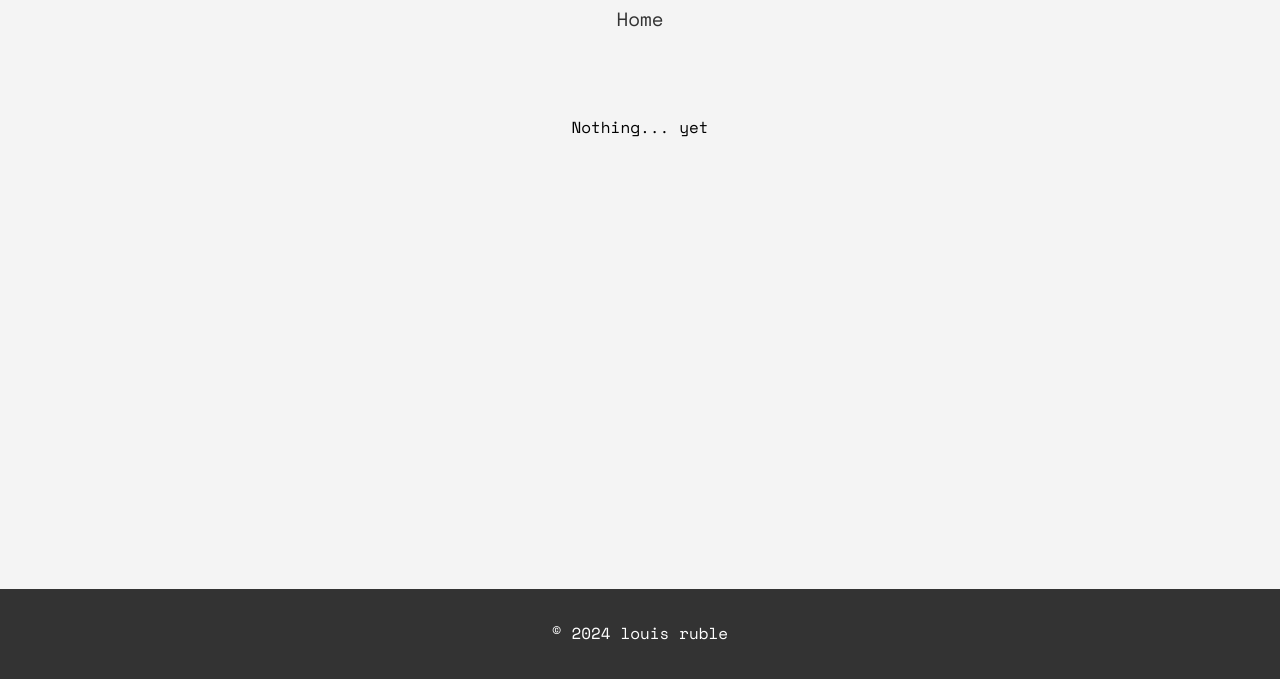
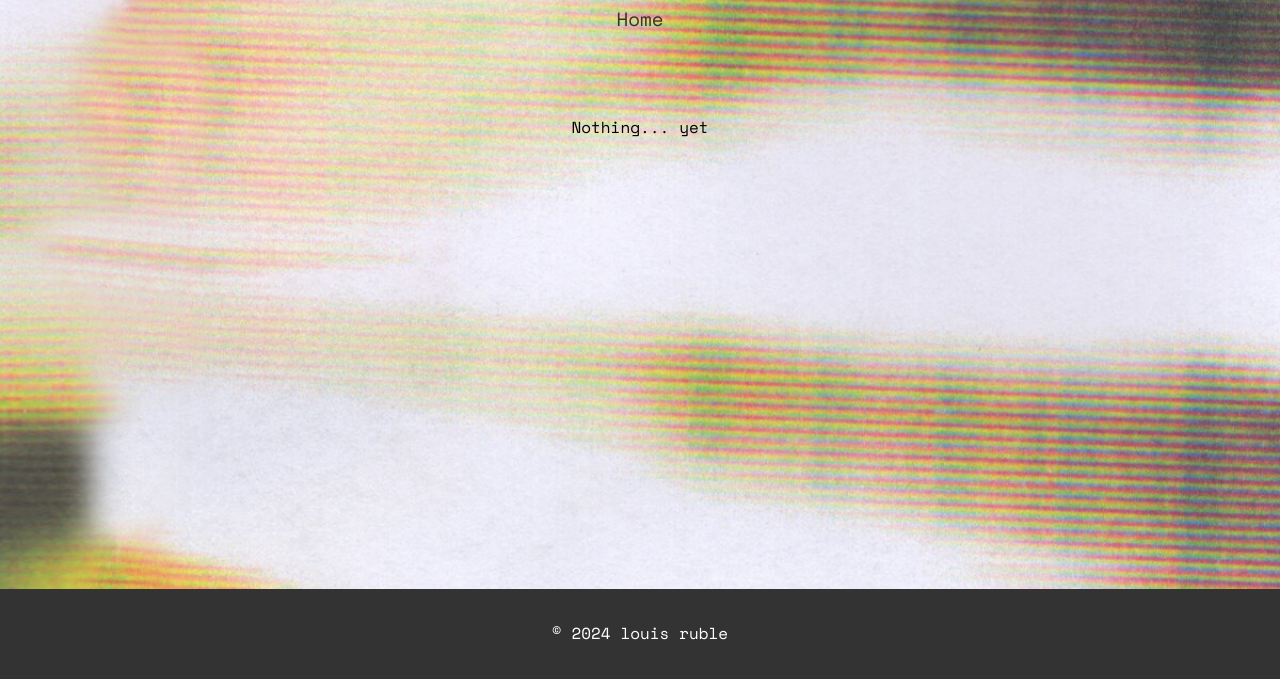
Before and after one commit to lsruble/personal_website, a plain HTML site: page blog.html in a window 1280 px wide. Shown: the part 121-800 px from the top of the page. Drawn offline with nearby package versions, Linux system fonts and the light colour scheme.

Commit message:
new background

```diff
--- a/styles.css
+++ b/styles.css
@@ -6,7 +6,11 @@ body {
     display: flex;
     flex-direction: column;
     min-height: 100vh;
-    background-color: #f4f4f4;
+
+    background: #333 url('./vignettes/background4.png') center/cover fixed;    background-size: cover;
+    background-position: center;
+    background-repeat: no-repeat;
+    background-attachment: fixed;
 }
 
 header {
```
Also changed, not shown: vignettes/background4.png (added).
